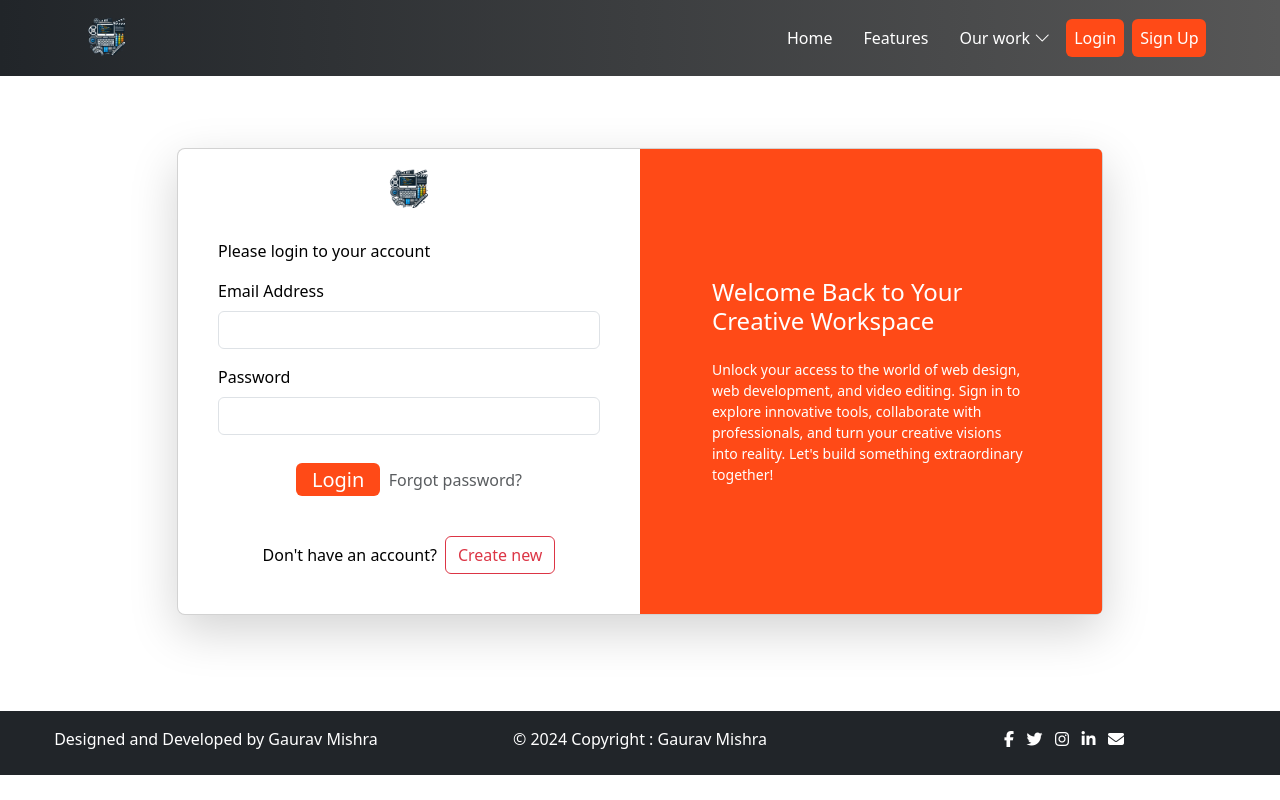
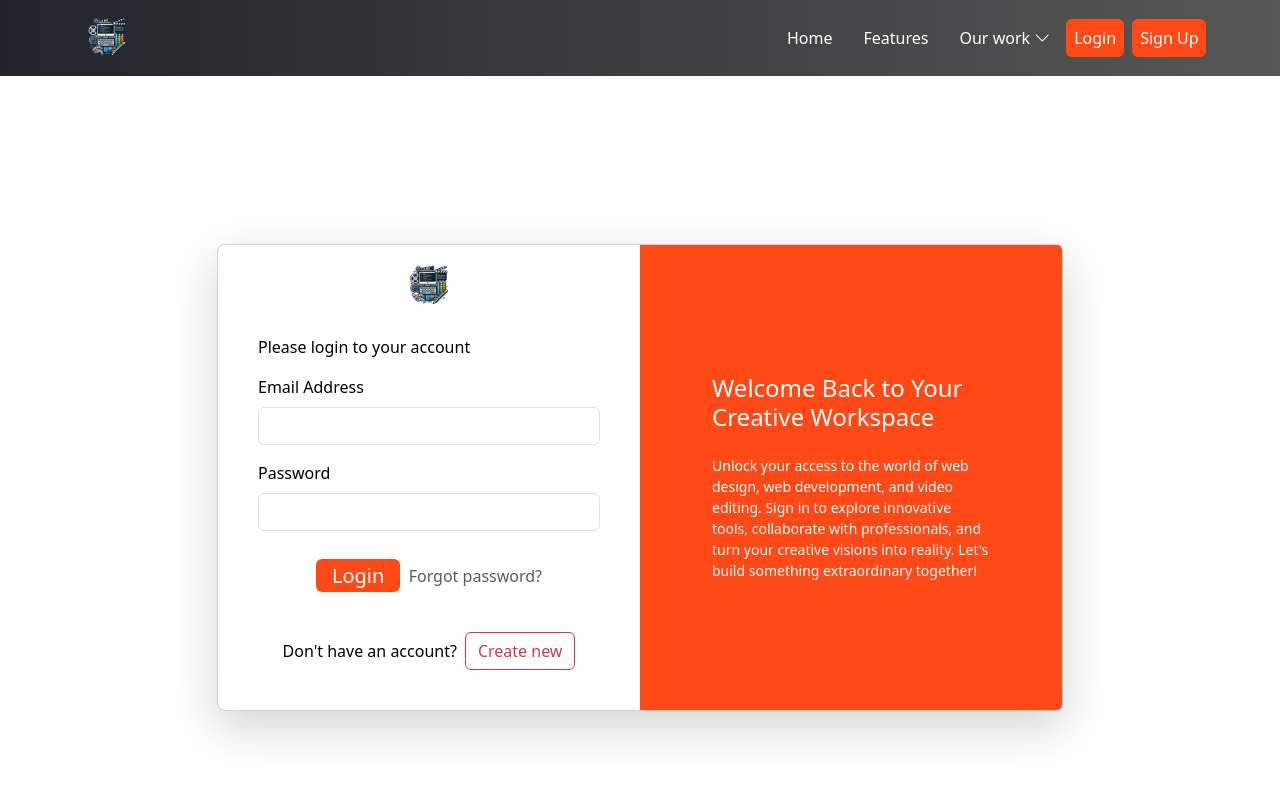
Before and after one commit to Gauravmishra-tempting/designcraftstudio, a React (Create React App) app: page /login in a window 1280 px wide. Shown: the top 800 px of the page. Built offline with nearby package versions, Linux system fonts and the light colour scheme.

Commit message:
add new code

```diff
--- a/src/components/layout/Login.jsx
+++ b/src/components/layout/Login.jsx
@@ -8,9 +8,9 @@
   return (
     <>
       <Navbar />
-      <section className="h-100 gradient-form main-content">
+      <section className="h-100 gradient-form p-5">
         <div className="container py-5 h-100" style={{ marginTop: "100px" }}>
-          <div className="row d-flex justify-content-center align-items-center h-100">
+          <div className="row d-flex justify-content-center align-items-center h-100 p-5">
             <div className="col-xl-10">
               <div className="card rounded-3 text-black shadow-lg">
                 <div className="row g-0">
--- a/src/components/layout/Signup.jsx
+++ b/src/components/layout/Signup.jsx
@@ -9,7 +9,7 @@
     <Navbar />
     <section className="h-100 gradient-form" style={{ marginTop: "100px" }}>
         <div className="container py-5 h-100" >
-          <div className="row d-flex justify-content-center align-items-center h-100">
+          <div className="row d-flex justify-content-center align-items-center h-100 p-5">
             <div className="col-xl-10">
               <div className="card rounded-3 text-black shadow-lg">
                 <div className="row g-0">
```
